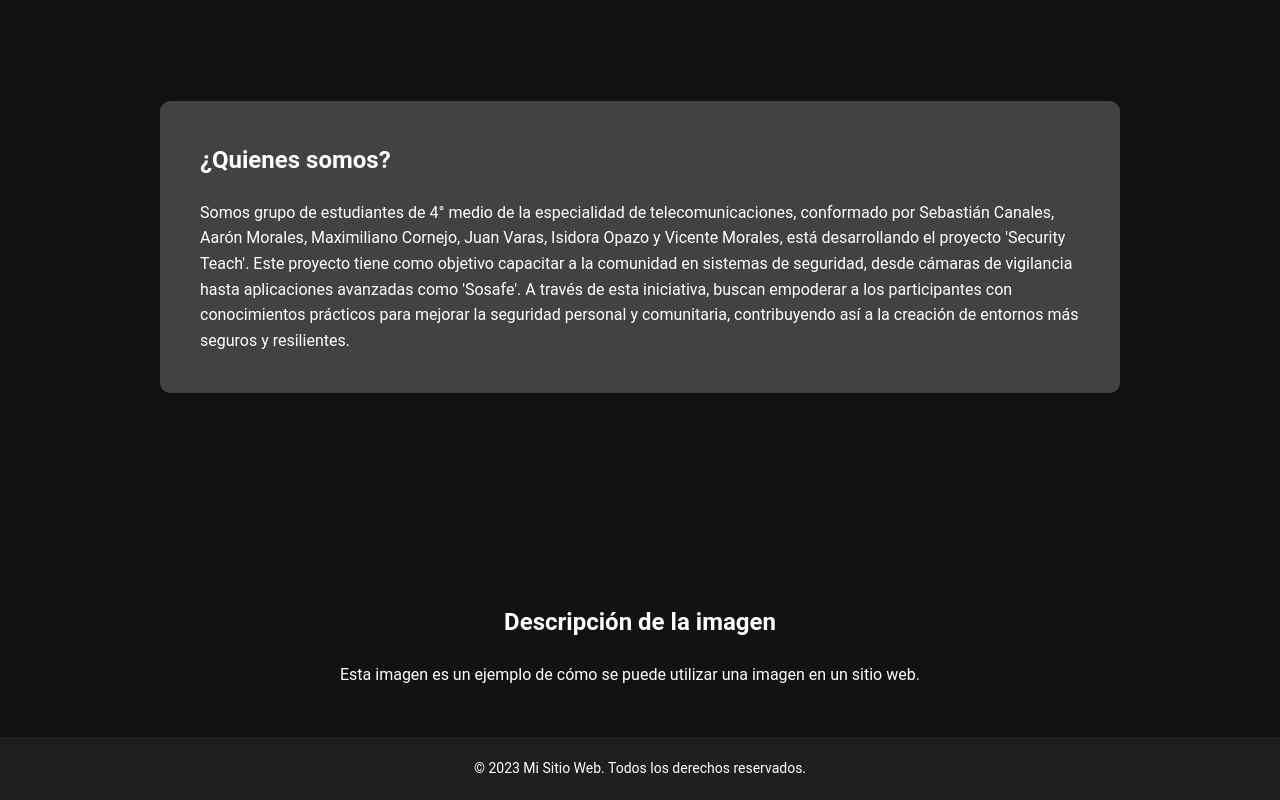
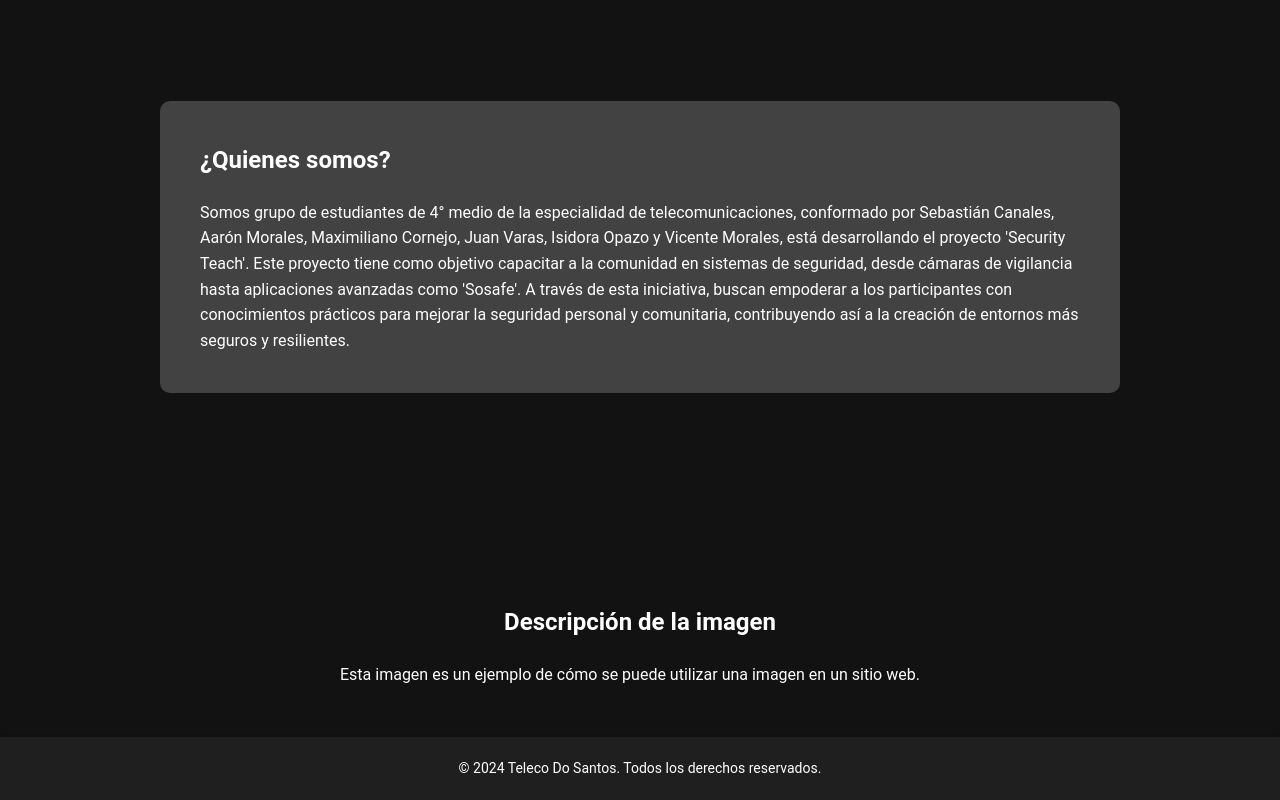
Before and after one commit to Teleco-do-Santos/Teleco-Do-Santos-Web, a plain HTML site: page quienes somos.html in a window 1280 px wide. Shown: the part 667-1467 px from the top of the page. Drawn offline with Linux system fonts and the light colour scheme.

Commit message:
Actualizar quienes somos.html

```diff
--- a/quienes somos.html
+++ b/quienes somos.html
@@ -40,7 +40,7 @@ Somos grupo de estudiantes de 4° medio de la especialidad de telecomunicaciones
     </section>
 
   <footer>
-    <p>&copy; 2023 Mi Sitio Web. Todos los derechos reservados.</p>
+    <p>&copy; 2024 Teleco Do Santos. Todos los derechos reservados.</p>
   </footer>
 </body>
 </html>
```
